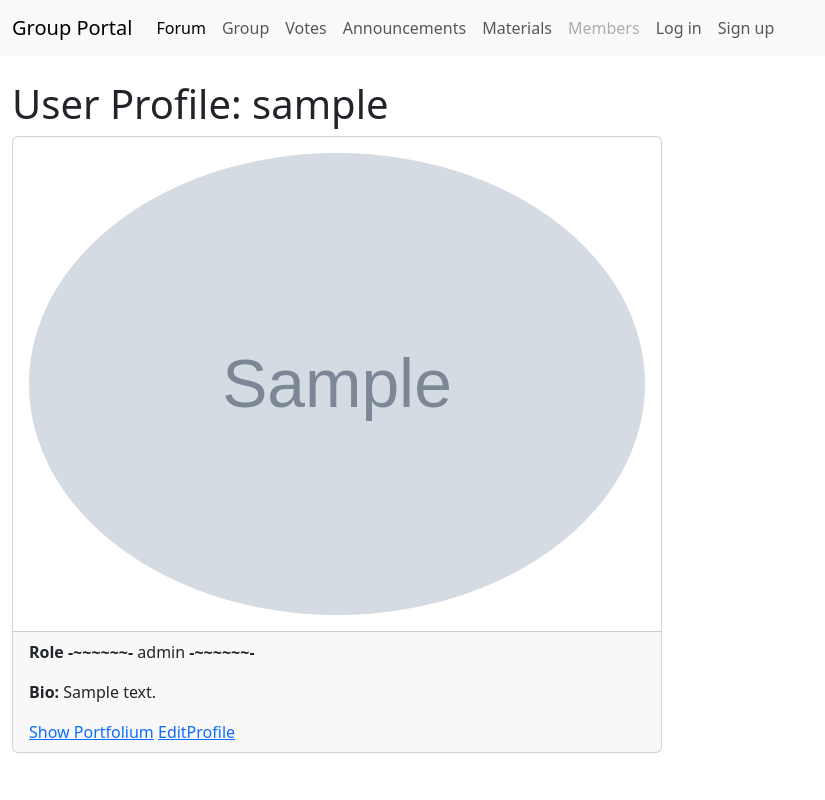
After one commit to Myke940/Group-Portal, a Django app: template templates/core/userprofile.html in a window 1280 px wide. The commit adds this page. Shown: the whole page, without its empty margins (0-825 px from the left). Run offline with Django 3.2, Linux system fonts and the light colour scheme; the template is opened without the code that fills it: most values are stand-ins (such as "Sample title", 1, 10 or a date in 2020); grey boxes marked "Sample" are stand-in pictures.

Commit message:
2026-01-25

```diff
--- a/core/models.py
+++ b/core/models.py
@@ -5,7 +5,7 @@ from django.contrib.auth.models import User
 # Create your models here.
 
 class Userprofile(models.Model):
-    user = models.OneToOneField(User, on_delete = models.CASCADE)
+    user = models.OneToOneField(User, on_delete = models.CASCADE, related_name = 'userprofile')
     profile_picture = models.ImageField(upload_to='profile_pics/', null = True, blank = True)
     roles = [('student', 'Student'), ('instructor', 'Instructor'), ('admin', 'Admin')]
     role = models.CharField(max_length = 20, choices = roles, default = 'student')
--- a/group_portal/urls.py
+++ b/group_portal/urls.py
@@ -15,10 +15,11 @@ Including another URLconf
     2. Add a URL to urlpatterns:  path('blog/', include('blog.urls'))
 """
 from django.contrib import admin
-from django.urls import path
+from django.urls import path, include
 from django.conf.urls.static import static
 from django.conf import settings
 
 urlpatterns = [
     path('admin/', admin.site.urls),
+    path('', include('core.urls')),
 ]+ static(settings.MEDIA_URL, document_root=settings.MEDIA_ROOT)
--- a/templates/base.html
+++ b/templates/base.html
@@ -1,11 +1,56 @@
 <!DOCTYPE html>
 <html lang="en">
 <head>
+    <link href="https://cdn.jsdelivr.net/npm/bootstrap@5.3.8/dist/css/bootstrap.min.css" rel="stylesheet" integrity="sha384-sRIl4kxILFvY47J16cr9ZwB07vP4J8+LH7qKQnuqkuIAvNWLzeN8tE5YBujZqJLB" crossorigin="anonymous">
     <meta charset="UTF-8">
     <meta name="viewport" content="width=device-width, initial-scale=1.0">
     <title>Document</title>
 </head>
 <body>
 
+<header>
+<nav class="navbar navbar-expand-lg bg-body-tertiary">
+  <div class="container-fluid">
+    <a class="navbar-brand" href="{% url 'group-detail' %}">Group Portal</a>
+    <button class="navbar-toggler" type="button" data-bs-toggle="collapse" data-bs-target="#navbarNavAltMarkup" aria-controls="navbarNavAltMarkup" aria-expanded="false" aria-label="Toggle navigation">
+      <span class="navbar-toggler-icon"></span>
+    </button>
+    <div class="collapse navbar-collapse" id="navbarNavAltMarkup">
+      <div class="navbar-nav">
+        <a class="nav-link active" aria-current="page" href="#">Forum</a>
+        <a class="nav-link" href="#">Group
+        </a>
+        <a class="nav-link" href="#">Votes</a>
+        <a class="nav-link" href="#">Announcements</a>
+        <a class="nav-link" href="#">Materials</a>
+        <a class="nav-link disabled" aria-disabled="true">Members</a>
+        {% if user.is_authenticated %}
+        <a class="nav-link" href="{% url 'user-profile' %}">View Profile</a>
+            <a class="nav-link" href="#">Log out</a>
+        {% else %}
+            <a class="nav-link" href="#">Log in</a>
+            <a class="nav-link" href="#">Sign up</a>
+        {% endif %}
+      </div>
+    </div>
+  </div>
+</nav>
+
+</header>
+<main>
+    <div class="container-fluid mt-4">
+    {% block content %}
+
+    {% endblock %}
+    </div>
+</main>
+
+<footer>
+
+
+
+
+</footer>
+    <script src="https://cdn.jsdelivr.net/npm/bootstrap@5.3.8/dist/js/bootstrap.bundle.min.js" integrity="sha384-FKyoEForCGlyvwx9Hj09JcYn3nv7wiPVlz7YYwJrWVcXK/BmnVDxM+D2scQbITxI" crossorigin="anonymous"></script>
 </body>
 </html>
--- /dev/null
+++ b/templates/core/userprofile.html
@@ -0,0 +1,35 @@
+{% extends "base.html" %}
+{% block content %}
+
+
+
+<h1>User Profile: {{ userprofile.user.username }}</h1>
+<div class = 'card' style = 'max-width: 650px;'>
+    <div class = 'card-body'>
+{% if userprofile.profile_picture %}
+    <img src="{{ userprofile.profile_picture.url }}" alt="Profile Picture" width="200" height="200" class = 'card-img-top img-fluid rounded-circle'>
+{% endif %}
+    </div>
+
+<div class = 'card-footer'>
+<p><strong>Role -~~~~~~-</strong> {{ userprofile.get_role_display }} <b> -~~~~~~-</b></p>
+<p><b>Bio:</b> {{userprofile.bio }} </p>
+<a href = "#">Show Portfolium</a>
+<a href = "#">EditProfile</a>
+
+</div>
+</div>
+
+
+
+
+
+
+
+
+
+
+
+
+
+{% endblock %}
```
Also changed, not shown: core/urls.py (added, +11 -0 lines), core/views.py (+19 -1 lines), templates/core/groupdetail.html (added, +41 -0 lines).
